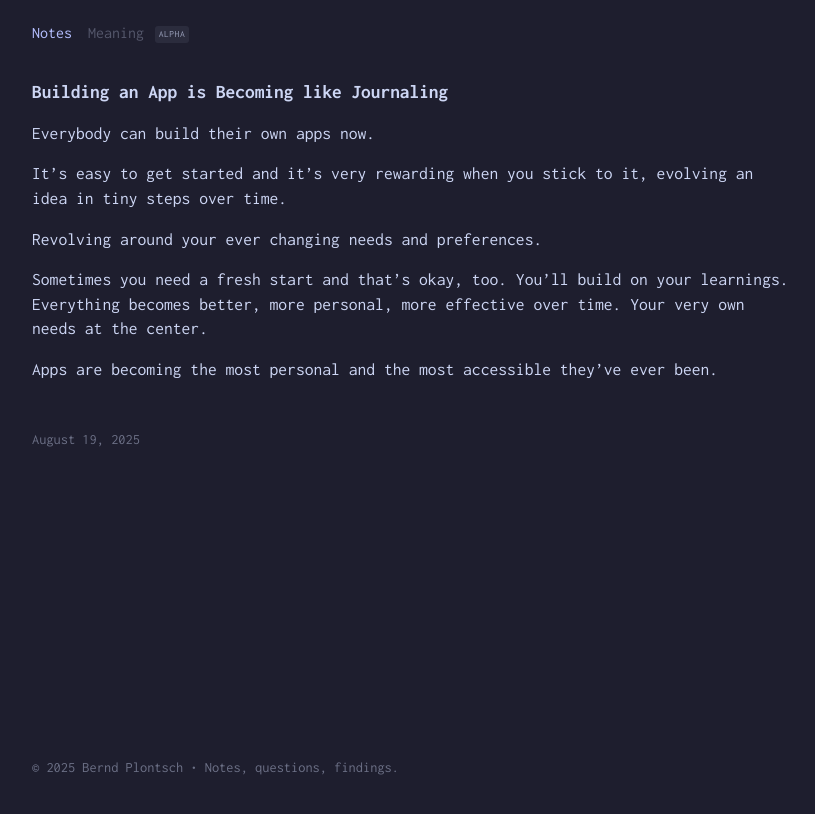
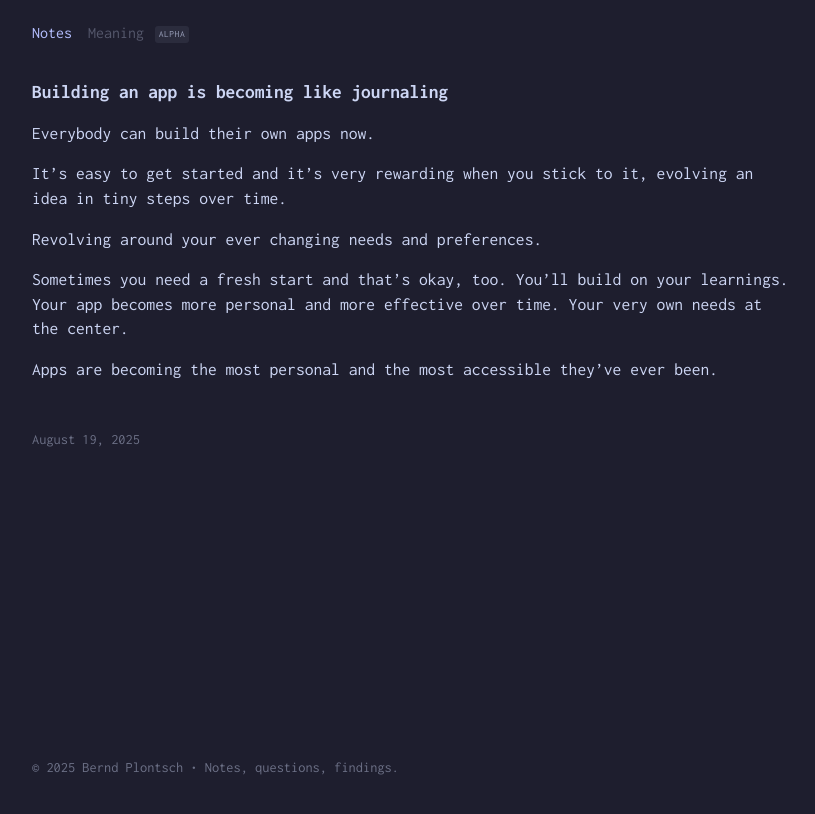
Before and after one commit to berndpl/notes-plontsch, a Jekyll site: the page built from _posts/2025/2025-08-19-building-apps.md, in a window 1280 px wide. Shown: the top 814 px of the page, without its empty margins (228-1043 px from the left). Built offline with Jekyll 4.4.1, drawn with Linux system fonts in a browser that asks for light colours; our own code applies the rules of GitHub Pages for plain Markdown files.

Commit message:
title casing

```diff
--- a/_layouts/default.html
+++ b/_layouts/default.html
@@ -3,13 +3,13 @@
   <head>
     <meta charset="UTF-8" />
     <meta name="viewport" content="width=device-width, initial-scale=1.0" />
-    <title>{{ page.title | default: content | strip_html | truncatewords: 10, "" }} - {{ site.title }}</title>
+    <title>{{ page.title | capitalize | default: content | strip_html | truncatewords: 10, "" }} - {{ site.title }}</title>
     <link rel="stylesheet" href="{{ '/assets/css/main.css' | relative_url }}">
     <link rel="icon" type="image/png" href="{{ '/apple-touch-icon.png' | relative_url }}">
     <link rel="apple-touch-icon" href="{{ '/apple-touch-icon.png' | relative_url }}">
 
     <!-- Open Graph Tags -->
-    <meta property="og:title" content="{{ page.title | default: content | strip_html | truncatewords: 10, '' }}" />
+    <meta property="og:title" content="{{ page.title | default: content | strip_html  | capitalize | truncatewords: 10, '' }}" />
     <meta property="og:description" content="{{ content | strip_html | strip_newlines | truncate: 160 }}" />
     <meta property="og:url" content="{{ page.url | absolute_url }}" />
     <meta property="og:type" content="{% if page.layout == 'post' %}article{% else %}website{% endif %}" />
--- a/_layouts/post.html
+++ b/_layouts/post.html
@@ -5,7 +5,7 @@ layout: default
     {% if page.image %}
     <img src="{{ page.image | relative_url }}" alt="{{ page.title }}">
     {% else %}
-    <h1>{{ page.title }}</h1>
+    <h1>{{ page.title | capitalize }}</h1>
     {% endif %}
   {{ content }}
   <footer>
--- a/_posts/2025/2025-08-19-building-apps.md
+++ b/_posts/2025/2025-08-19-building-apps.md
@@ -9,6 +9,6 @@ It’s easy to get started and it’s very rewarding when you stick to it, evolv
 Revolving around your ever changing needs and preferences.
 
 Sometimes you need a fresh start and that’s okay, too.
-You’ll build on your learnings. Everything becomes better, more personal, more effective over time. Your very own needs at the center.
+You’ll build on your learnings. Your app becomes more personal and more effective over time. Your very own needs at the center.
 
 Apps are becoming the most personal and the most accessible they’ve ever been.
--- a/index.markdown
+++ b/index.markdown
@@ -9,7 +9,7 @@ title: Notes
 <ul class="posts">
   {% for post in site.posts %}
     <li>
-      <h2><a href="{{ post.url }}">{{ post.title }}</a></h2>
+      <h2><a href="{{ post.url }}">{{ post.title | capitalize }}</a></h2>
       <time datetime="{{ post.date | date_to_xmlschema }}">{{ post.date | date: "%B %-d, %Y" }}</time>
     </li>
   {% endfor %}
```
Also changed, not shown: _posts/2025/2025-04-21-losing-what-we-love.md (renamed from _posts/2025/2025-04-21-loosing-what-we-love.md).
